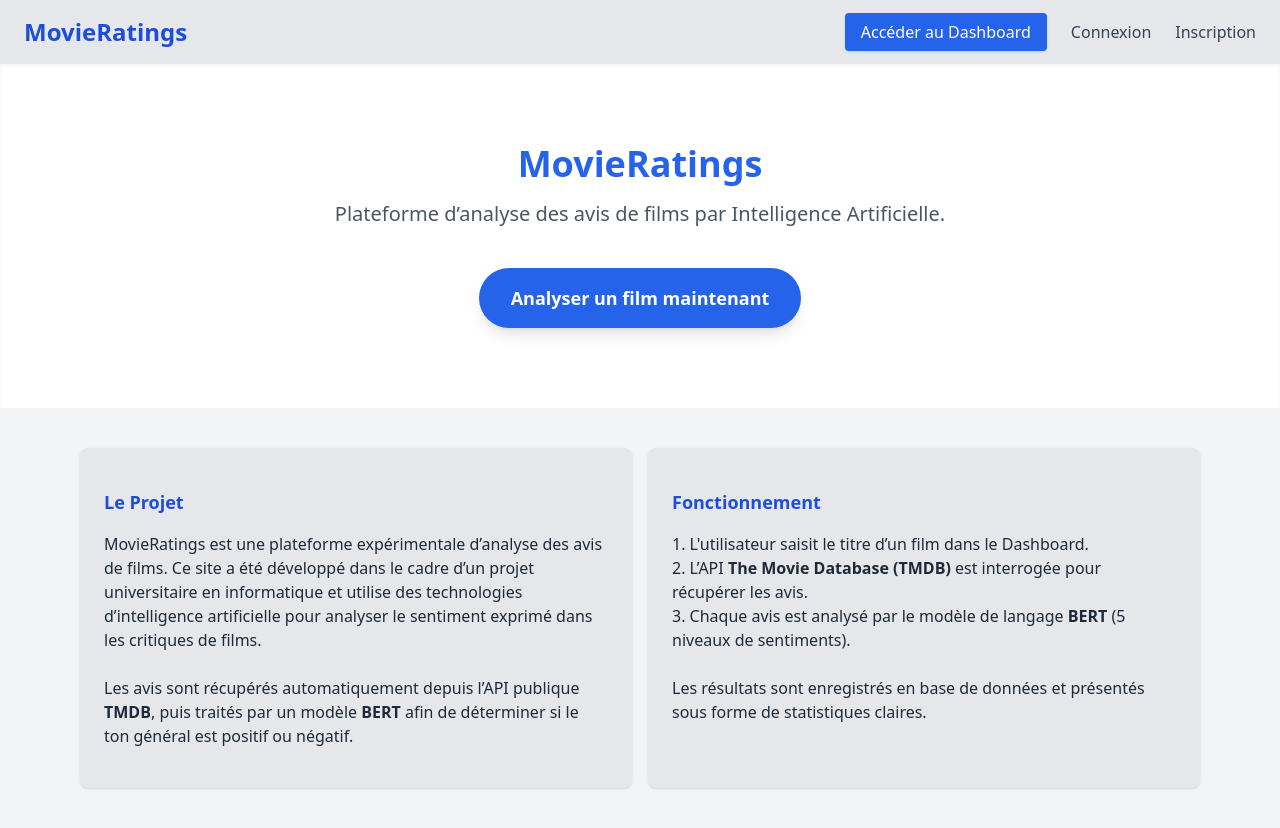
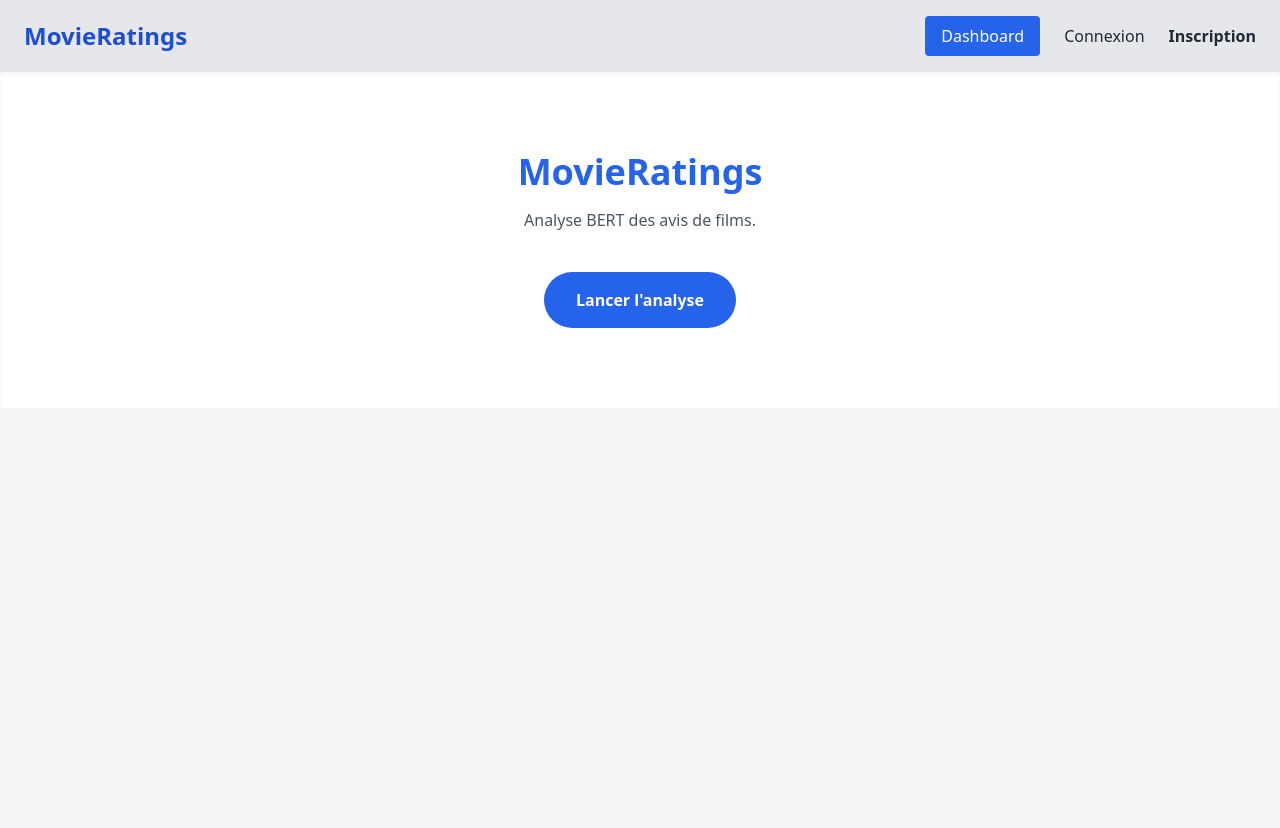
Before and after one commit to IsmaelBe/Kinogni, a FastAPI app: page / in a window 1280 px wide. After the commit the page ends 328 px from the top, so only its background shows below. Run offline with FastAPI, Linux system fonts and the light colour scheme; parts of the project's set-up code (start-up, migrations or seed data) failed here and were passed over; some libraries are stand-ins or nearby versions.

Commit message:
Affichage analyse sentiments + correction bugs/interface

```diff
--- a/app/app.py
+++ b/app/app.py
@@ -131,7 +131,7 @@ def delete_review(id: str, db: Session = Depends(get_db)):
 
 @app.post("/user/register", status_code=status.HTTP_201_CREATED)
 def register_user(user_data: UserCreate, db: Session = Depends(get_db)):
-    # 1. Vérifier si l'utilisateur existe déjà (par mail ou pseudo)
+    # Vérifier si l'utilisateur existe déjà (par mail ou pseudo)
     existing_user = db.query(Users).filter(
         (Users.mail == user_data.mail) | (Users.username == user_data.username)
     ).first()
@@ -142,8 +142,7 @@ def register_user(user_data: UserCreate, db: Session = Depends(get_db)):
             detail="Cet email ou ce nom d'utilisateur est déjà utilisé."
         )
 
-    # 2. Créer l'instance du modèle SQLAlchemy
-    # Note: En production, il faut hacher le mot de passe (ex: avec passlib)
+    # Créer instance modèle SQLAlchemy
     new_user = Users(
         users_id=str(uuid.uuid4()), # Génère un ID unique
         mail=user_data.mail,
@@ -194,49 +193,35 @@ def get_reviews(film_id: int, db: Session = Depends(get_db)):
         if not film:
             raise HTTPException(status_code=404, detail="Film introuvable")
 
-        # Vérifie si le film a au moins 1 review
-        has_reviews = film.reviews and any(r.auteur for r in film.reviews)
+        # Récupération avis locaux (base de données)
+        reviews_locales = film.reviews or []
 
-        if has_reviews:
-            # Analyse de sentiments avec l'auteur et le contenu
-            reviews_locales = [{"author": r.auteur, "content": r.contenu} for r in film.reviews if r.auteur]
-            sentiments = sentiment_analysis(reviews_locales)
-            return {"data": film.reviews, "Sentiments": sentiments}
-
-        # On regarde sur l'API TMDB les reviews avec une requête GET
+        # Récupération avis TMDB
         API_KEY = config["API_KEY"]
         url = f"https://api.themoviedb.org/3/movie/{film_id}/reviews"
         params = {"api_key": API_KEY}
         response = requests.get(url, params=params)
+        reviews_tmdb = response.json().get("results", []) if response.status_code == 200 else []
+        tous_les_avis = []
+        for r in reviews_locales:
+            tous_les_avis.append({"auteur": r.auteur, "contenu": r.contenu, "edited": r.edited})
 
-        # Si la requête ne marche pas
-        if response.status_code != 200:
-            raise HTTPException(status_code=404, detail="Film introuvable sur TMDB")
+        for r in reviews_tmdb:
+            if not any(loc["contenu"] == r["content"] for loc in tous_les_avis):
+                tous_les_avis.append({"auteur": r["author"], "contenu": r["content"], "edited": 0})
 
-        # La liste des reviews
-        reviews = response.json()["results"]
+        # Analyse sur la liste
+        sentiments = sentiment_analysis(tous_les_avis)
 
-        for review in reviews:
-            # On insère pour chaque review dans la table review SI l'id est unique
-            new_review = Review(
-                review_id=review["id"],
-                film_id=film_id,
-                auteur=review["author"],
-                contenu=review["content"]
-            )
-            db.merge(new_review)
-        db.commit()
-        # Analyse de sentiment
-        sentiments = sentiment_analysis(reviews)
-        return {"Avis": reviews, "Sentiments": sentiments}
-    # Problème connexion base de donnée ou autre
+        return {
+            "data": tous_les_avis,
+            "Sentiments": sentiments
+        }
     except Exception as e:
         raise HTTPException(status_code=500, detail=f"Erreur interne : {e}")
 
 
-
-
-# Fonction pour interroger l'API TMDB
+# Interroger l'API TMDB
 def verification_tmdb(nom: str, db: Session):
 
     #Requête GET sur l'API TMDB
@@ -245,7 +230,6 @@ def verification_tmdb(nom: str, db: Session):
     params = {"api_key": API_KEY, "query": nom}
     response = requests.get(endpoint, params=params)
 
-    # Problème de requête
     if response.status_code != 200:
         return []
 
@@ -267,33 +251,39 @@ def verification_tmdb(nom: str, db: Session):
     db.commit()
     return films
 
-# Fonction analyse de sentiments
-ratings = [[1, "Très mauvais"],[2, "Mauvais"],[3, "Mitigé"],[4, "Positif"],[5, "Très positif"]]
+def sentiment_analysis(reviews):
+    sentiments = []
+    # 0=Très mauvais, 1=Mauvais, 2=Mitigé, 3=Positif, 4=Très positif
+    labels = ["Très mauvais", "Mauvais", "Mitigé", "Positif", "Très positif"]
+    for i, review in enumerate(reviews):
+        content = review.get("contenu") or review.get("content") or ""
 
-def sentiment_analysis(reviews):
-    try:
-        sentiments = []
-        # Pour chaque review (500 charactères max), on analyse la positivité/négativité (de 0 à 1)
-        for review in reviews:
-            content = review.get("content", "")
+        if not content:
+            print(f"Avis {i}: Contenu vide, on saute.")
+            sentiments.append(["Inconnu", 0.0])
+            continue
 
+        try:
             tokens = tokenizer.encode(content[:512], return_tensors='pt')
-            outputs = model(tokens)
-            print(outputs)
+            with torch.no_grad():
+                outputs = model(tokens)
+
             logits = outputs.logits
-            sentiment = int(torch.argmax(logits)) - 2
-            val_precise = float(torch.max(logits))
-            print(sentiment,val_precise)
-            # Retourne un tenseur avec une liste de 5 valeurs (très négatif à très positif),
-            # Le nombre le plus grand (entre 1 et 5) est le sentiment le plus probable
-            for index, val in enumerate(ratings):
-                if sentiment == index+1:
-                    sentiments.append([val[1], val_precise])
-        return sentiments
-    except Exception as error:
-        raise error
+            # L'index brut de BERT (0 à 4)
+            prediction = torch.argmax(logits, dim=1).item()
 
+            # Calcul de probabilité (0.0 à 1.0)
+            prob = torch.softmax(logits, dim=1)[0][prediction].item()
 
+            # Résultat final
+            label_final = labels[prediction]
+            sentiments.append([label_final, prob])
+
+        except Exception as e:
+            print(f"Avis {i} | ERREUR : {e}")
+            sentiments.append(["Erreur", 0.0])
+
+    return sentiments
 #Voir dictionnaire pythorch
 #AVancer compte rendu
 #jeudi 11h le 20 partie sentiments + rendre à l'utilisateur
@@ -303,4 +293,3 @@ def sentiment_analysis(reviews):
 # transfert learning (utilisation ia déja entrainé)
 # Centrer en 0 les valeurs
 # Negation dans l'analyse / Sentiment a la fin qui prime
-#
--- a/templates/site.html
+++ b/templates/site.html
@@ -1,96 +1,81 @@
 <!doctype html>
 <html lang="fr">
-
 <head>
   <meta charset="utf-8">
-  <meta name="viewport" content="width=device-width, initial-scale=1">
   <title>MovieRatings - Accueil</title>
   <script src="https://cdn.tailwindcss.com"></script>
-  <link href="https://cdnjs.cloudflare.com/ajax/libs/prism/1.29.0/themes/prism.min.css" rel="stylesheet" />
 </head>
-
 <body class="bg-gray-100 text-gray-800">
 
   <nav class="flex justify-between items-center bg-gray-200 px-6 py-4 shadow">
     <div class="text-2xl font-bold text-blue-700">MovieRatings</div>
-
     <ul class="flex space-x-6 items-center">
-      <li><a href="/dashboard" class="bg-blue-600 text-white px-4 py-2 rounded shadow hover:bg-blue-700 transition">Accéder au Dashboard</a></li>
-      <li><button id="loginBtn" class="text-gray-700 hover:text-blue-600 font-medium">Connexion</button></li>
-      <li><button id="registerBtn" class="text-gray-700 hover:text-blue-600 font-medium">Inscription</button></li>
+      <li><button onclick="checkAccess()" class="bg-blue-600 text-white px-4 py-2 rounded">Dashboard</button></li>
+      <li><button onclick="document.getElementById('loginModal').classList.remove('hidden')">Connexion</button></li>
+      <li><button onclick="document.getElementById('registerModal').classList.remove('hidden')" class="font-bold">Inscription</button></li>
     </ul>
   </nav>
 
   <section class="text-center py-20 bg-white shadow-inner">
     <h1 class="text-4xl font-bold text-blue-600">MovieRatings</h1>
-    <p class="mt-4 text-gray-600 text-xl">Plateforme d’analyse des avis de films par Intelligence Artificielle.</p>
-
-    <div class="mt-10">
-      <a href="/dashboard" class="bg-blue-600 text-white px-8 py-4 rounded-full font-bold text-lg shadow-lg hover:bg-blue-700 transition transform hover:scale-105 inline-block">
-        Analyser un film maintenant
-      </a>
-    </div>
+    <p class="mt-4 text-gray-600">Analyse BERT des avis de films.</p>
+    <button onclick="checkAccess()" class="mt-10 bg-blue-600 text-white px-8 py-4 rounded-full font-bold">Lancer l'analyse</button>
   </section>
 
-  <div class="flex justify-center gap-4 my-10 max-w-6xl mx-auto px-4">
-    <div class="bg-gray-200 px-6 py-10 w-1/2 rounded-lg shadow">
-      <h3 class="font-bold text-lg mb-4 text-blue-700">Le Projet</h3>
-      MovieRatings est une plateforme expérimentale d’analyse des avis de films.
-      Ce site a été développé dans le cadre d’un projet universitaire en informatique et utilise des technologies
-      d’intelligence artificielle pour analyser le sentiment exprimé dans les critiques de films.<br><br>Les avis sont
-      récupérés automatiquement depuis l’API publique <strong>TMDB</strong>, puis traités par un modèle <strong>BERT</strong> afin de déterminer si le ton général est positif ou négatif.
-    </div>
-
-    <div class="bg-gray-200 px-6 py-10 w-1/2 rounded-lg shadow">
-      <h3 class="font-bold text-lg mb-4 text-blue-700">Fonctionnement</h3>
-      1. L'utilisateur saisit le titre d’un film dans le Dashboard.<br>
-      2. L’API <strong>The Movie Database (TMDB)</strong> est interrogée pour récupérer les avis.<br>
-      3. Chaque avis est analysé par le modèle de langage <strong>BERT</strong> (5 niveaux de sentiments).<br><br>
-      Les résultats sont enregistrés en base de données et présentés sous forme de statistiques claires.
-    </div>
-  </div>
-
   <div id="loginModal" class="hidden fixed inset-0 bg-black bg-opacity-50 flex items-center justify-center z-50">
-    <div class="bg-white p-6 rounded-lg w-80 shadow-lg">
-      <h2 class="text-2xl font-bold mb-4 text-center">Connexion</h2>
-      <input type="email" placeholder="Email" class="w-full mb-3 p-2 border rounded">
-      <input type="password" placeholder="Mot de passe" class="w-full mb-3 p-2 border rounded">
-      <button class="w-full bg-blue-600 text-white py-2 rounded hover:bg-blue-700">Se connecter</button>
-      <button id="closeLogin" class="mt-3 w-full text-gray-500 hover:text-gray-700">Fermer</button>
+    <div class="bg-white p-6 rounded-lg w-80 shadow-lg text-center">
+      <h2 class="text-2xl font-bold mb-4">Connexion</h2>
+      <input type="text" id="lUser" placeholder="Nom d'utilisateur" class="w-full mb-3 p-2 border rounded">
+      <input type="password" id="lPass" placeholder="Mot de passe" class="w-full mb-3 p-2 border rounded">
+      <button onclick="connexion()" class="w-full bg-blue-600 text-white py-2 rounded font-bold">Se connecter</button>
+      <button onclick="document.getElementById('loginModal').classList.add('hidden')" class="mt-3 text-gray-500">Fermer</button>
     </div>
   </div>
 
   <div id="registerModal" class="hidden fixed inset-0 bg-black bg-opacity-50 flex items-center justify-center z-50">
-    <div class="bg-white p-6 rounded-lg w-80 shadow-lg">
-      <h2 class="text-2xl font-bold mb-4 text-center">Inscription</h2>
-      <input type="text" placeholder="Nom complet" class="w-full mb-3 p-2 border rounded">
-      <input type="email" placeholder="Email" class="w-full mb-3 p-2 border rounded">
-      <input type="password" placeholder="Mot de passe" class="w-full mb-3 p-2 border rounded">
-      <button class="w-full bg-green-600 text-white py-2 rounded hover:bg-green-700">S'inscrire</button>
-      <button id="closeRegister" class="mt-3 w-full text-gray-500 hover:text-gray-700">Fermer</button>
+    <div class="bg-white p-6 rounded-lg w-80 shadow-lg text-center">
+      <h2 class="text-2xl font-bold mb-4">Inscription</h2>
+      <input type="email" id="rMail" placeholder="Email" class="w-full mb-3 p-2 border rounded">
+      <input type="text" id="rUser" placeholder="Nom d'utilisateur" class="w-full mb-3 p-2 border rounded">
+      <input type="password" id="rPass" placeholder="Mot de passe" class="w-full mb-3 p-2 border rounded">
+      <button onclick="inscription()" class="w-full bg-green-600 text-white py-2 rounded font-bold">Créer un compte</button>
+      <button onclick="document.getElementById('registerModal').classList.add('hidden')" class="mt-3 text-gray-500">Fermer</button>
     </div>
   </div>
 
-  <style>
-    * {
-      word-wrap: break-word;
-      overflow-wrap: break-word;
+  <script>
+    function checkAccess() {
+      localStorage.getItem('user') ? window.location.href='/dashboard' : document.getElementById('loginModal').classList.remove('hidden');
     }
-  </style>
 
-  <script>
-    const loginModal = document.getElementById('loginModal');
-    const registerModal = document.getElementById('registerModal');
+    async function connexion() {
+      const username = document.getElementById('lUser').value;
+      const password = document.getElementById('lPass').value;
+      const response = await fetch('/user/login', {
+        method: 'POST',
+        headers: {'Content-Type': 'application/json'},
+        body: JSON.stringify({username, password})
+      });
+      if (response.ok) {
+        const data = await response.json();
+        localStorage.setItem('user', JSON.stringify(data.user));
+        window.location.href = '/dashboard';
+      } else alert("Erreur d'identifiants");
+    }
 
-    document.getElementById('loginBtn').onclick = () => loginModal.classList.remove('hidden');
-    document.getElementById('registerBtn').onclick = () => registerModal.classList.remove('hidden');
-
-    document.getElementById('closeLogin').onclick = () => loginModal.classList.add('hidden');
-    document.getElementById('closeRegister').onclick = () => registerModal.classList.add('hidden');
-
-    window.onclick = (e) => {
-      if (e.target === loginModal) loginModal.classList.add('hidden');
-      if (e.target === registerModal) registerModal.classList.add('hidden');
+    async function inscription() {
+      const mail = document.getElementById('rMail').value;
+      const username = document.getElementById('rUser').value;
+      const password = document.getElementById('rPass').value;
+      const response = await fetch('/user/register', {
+        method: 'POST',
+        headers: {'Content-Type': 'application/json'},
+        body: JSON.stringify({mail, username, password})
+      });
+      if (response.ok) {
+        alert("Succès ! Connectez-vous.");
+        document.getElementById('registerModal').classList.add('hidden');
+      } else alert("Erreur d'inscription");
     }
   </script>
 </body>
```
Also changed, not shown: templates/dashboard.html (+58 -47 lines).
